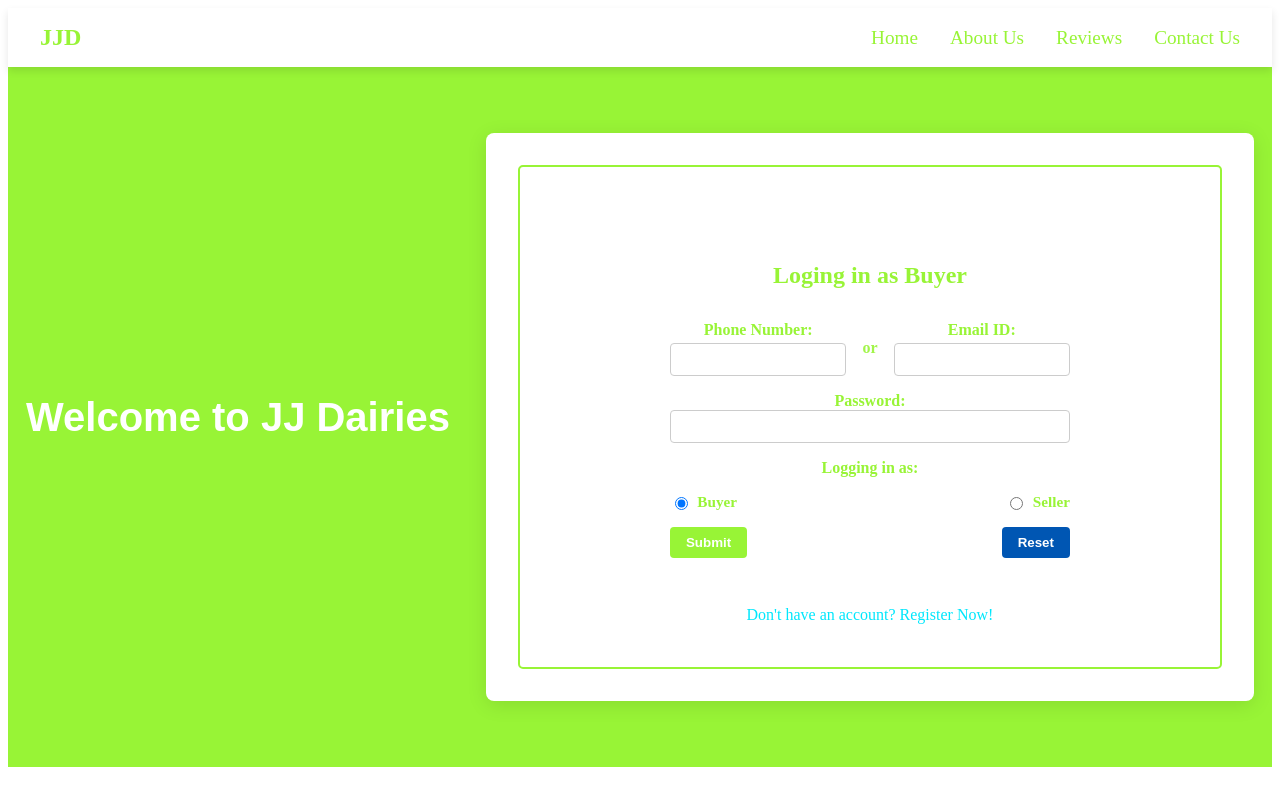
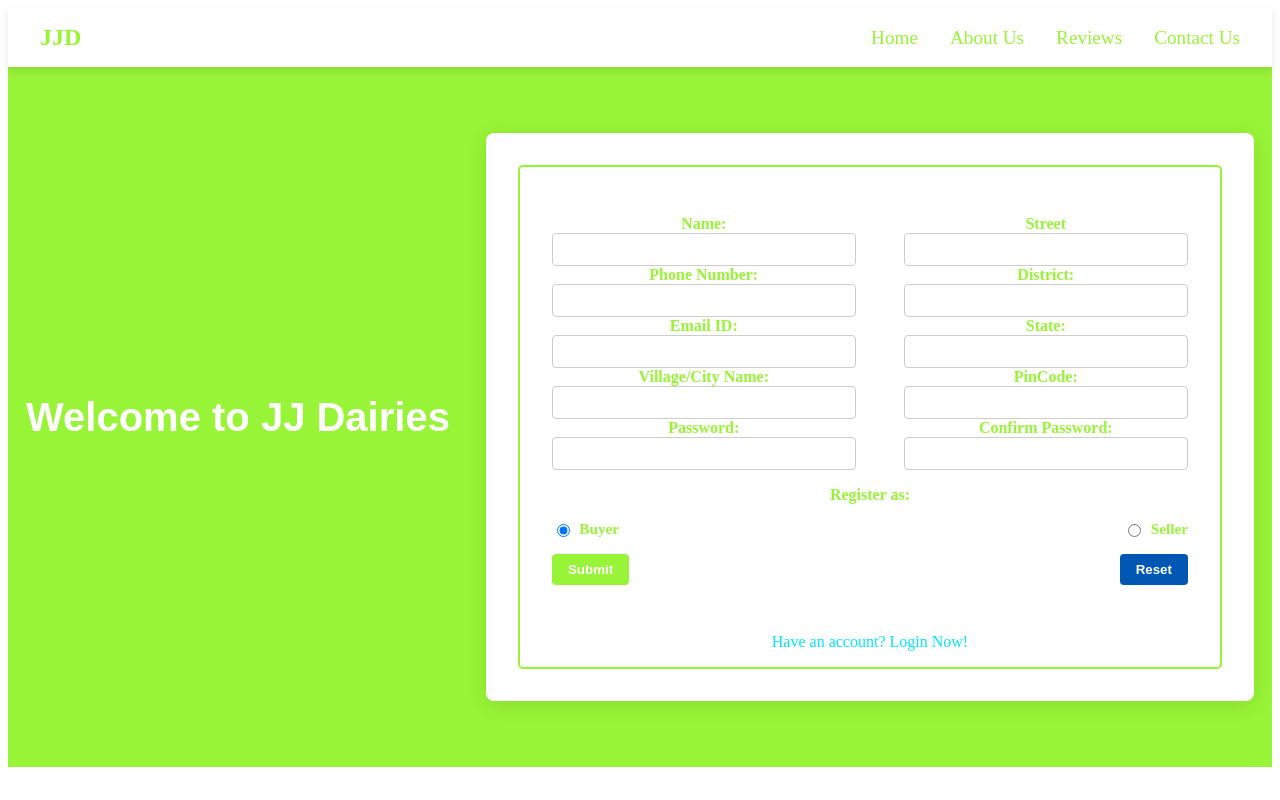
Before and after one commit to gvram13541/JJD, a React (Vite) app in the folder Frontend/: page / in a window 1280 px wide. Both pictures are taken after a click on the link "Don't have an account? Register Now!". Shown: the top 800 px of the page. Built offline with nearby package versions, Linux system fonts and the light colour scheme.

Commit message:
fixed the logic to render the login and register pages

```diff
--- a/Frontend/src/components/login.jsx
+++ b/Frontend/src/components/login.jsx
@@ -1,7 +1,9 @@
 import { useState } from 'react';
 import '../styles/login.css';
 
-function Login() {
+import Register from './register';
+
+function Login({setComp}) {
     const [role, setRole] = useState('buyer');
     const [message, setMessage] = useState('Loging in as Buyer');
 
@@ -71,7 +73,16 @@ function Login() {
             </form>
 
             <div className="registerPrompt">
-                <a href="#">Don't have an account? Register Now!</a>
+                <a
+                    onClick={(e) => {
+                        e.preventDefault();
+                        setComp("register")
+                    }
+
+                    }
+                >
+                    Don't have an account? Register Now!
+                </a>
             </div>
         </div>
     );
--- /dev/null
+++ b/Frontend/src/components/register.jsx
@@ -0,0 +1,98 @@
+import { useState } from 'react';
+import '../styles/register.css';
+
+function Register({setComp}) {
+    const [role, setRole] = useState('buyer');
+
+    const handleRoleChange = (event) => {
+        const value = event.target.value;
+        setRole(value);
+    };
+
+    return (
+        <div className="register">
+            <form action="#" method="POST" className="registerForm">
+
+                <div className='sets'>
+                    <div className='set1'>
+                        <label htmlFor="emailid">Name:</label>
+                        <input type="text" id="name" name="name" />
+
+                        <label htmlFor="pnumber">Phone Number:</label>
+                        <input type="text" id="pnumber" name="pnumber" />
+
+                        <label htmlFor="emailid">Email ID:</label>
+                        <input type="text" id="emailid" name="email" />
+
+                        <label htmlFor="village">Village/City Name:</label>
+                        <input type="text" id="village" name="village" />
+
+                        <label htmlFor="password">Password:</label>
+                        <input type="password" id="password" name="password" />
+                    </div>
+
+                    <div className='set2'>
+                        <label htmlFor="street">Street</label>
+                        <input type="text" id="street" name="street" />
+
+                        <label htmlFor="district">District:</label>
+                        <input type="text" id="district" name="district" />
+
+                        <label htmlFor="state">State:</label>
+                        <input type="text" id="state" name="state" />
+
+                        <label htmlFor="pincode">PinCode:</label>
+                        <input type="text" id="pincode" name="pincode" />
+
+                        <label htmlFor="cpassword">Confirm Password:</label>
+                        <input type="password" id="cpassword" name="cpassword" />
+                    </div>
+                </div>
+
+                <label>Register as:</label>
+                <div className="radioGroup">
+                    <label>
+                        <input
+                            type="radio"
+                            name="role"
+                            value="buyer"
+                            checked={role === 'buyer'}
+                            onChange={handleRoleChange}
+                        />
+                        Buyer
+                    </label>
+                    <label>
+                        <input
+                            type="radio"
+                            name="role"
+                            value="seller"
+                            checked={role === 'seller'}
+                            onChange={handleRoleChange}
+                        />
+                        Seller
+                    </label>
+                </div>
+
+                <div className="formButtons">
+                    <input type="submit" value="Submit" />
+                    <input type="reset" value="Reset" />
+                </div>
+            </form>
+
+            <div className="loginPrompt">
+                <a
+                    onClick={(e) => {
+                        e.preventDefault();
+                        setComp("login")
+                    }
+
+                    }
+                >
+                    Have an account? Login Now!
+                </a>
+            </div>
+        </div>
+    );
+}
+
+export default Register;
--- a/Frontend/src/pages/welcome.jsx
+++ b/Frontend/src/pages/welcome.jsx
@@ -1,21 +1,32 @@
+import { useState } from 'react';
+
 import Login from '../components/login'
+import Register from '../components/register'
 
 import '../styles/welcome.css'
 // import dairyImage from '../assets/Dairy-Products.webp';
 
 
 function Welcome() {
+    const [comp, setComp] = useState("login");
+    const [message, setMessage] = useState("Welcome Back to JJ Dairies");
+
     return (
         <>
             <div className='welcomePage'>
                 <div className='heading'>
-                    <h1>Welcome to JJ Dairies</h1>
+                    {comp === "login" && <h1>Welcome Back to JJ Dairies</h1>}
+                    {comp === "register" && <h1>Welcome to JJ Dairies</h1>}
                 </div>
 
                 <div className="welcome">
                     <div className="side1">
-                        <Login />
+                        {comp === "login" && <Login setComp={setComp} />}
+                        {comp === "register" && <Register setComp={setComp} />}
                     </div>
+                    {/* <div className="side2">
+                        <Register />
+                    </div> */}
                 </div>
             </div>
         </>
--- /dev/null
+++ b/Frontend/src/styles/register.css
@@ -0,0 +1,130 @@
+.register {
+  display: flex;
+  flex-direction: column;
+  align-items: center;
+  justify-content: center;
+  padding: 2rem;
+}
+
+.sets {
+    display: flex;
+    flex-direction: row;
+    align-items: center;
+    justify-content: space-between;
+    width: 100%;
+    column-gap: 3rem;
+}
+
+/* .set1,
+.set2 {
+    display: flex;
+    flex-direction: column;
+    gap: 0.5rem;
+    flex: 1 1 0;
+    min-width: 0;
+} */
+
+.registerForm {
+  padding: 2rem 3rem;
+  border-radius: 8px;
+  width: 100%;
+  max-width: 700px;
+  display: flex;
+  flex-direction: column;
+  gap: 1rem;
+  color: #98f436;
+}
+
+.registerForm h2 {
+  text-align: center;
+  margin-bottom: 1rem;
+}
+
+.registerForm input[type="text"],
+.registerForm input[type="password"] {
+  padding: 0.5rem;
+  border: 1px solid #ccc;
+  border-radius: 4px;
+  width: 100%;
+  box-sizing: border-box;
+}
+
+.radioGroup {
+  display: flex;
+  justify-content: space-between;
+  gap: 1rem;
+}
+
+.radioGroup label {
+  display: flex;
+  align-items: center;
+  gap: 0.4rem;
+  font-size: 0.95rem;
+}
+
+.formButtons {
+  display: flex;
+  justify-content: space-between;
+}
+
+.formButtons input {
+  padding: 0.5rem 1rem;
+  border: none;
+  background-color: #98f436;
+  color: white;
+  font-weight: bold;
+  border-radius: 4px;
+  cursor: pointer;
+  transition: background-color 0.2s;
+}
+
+.formButtons input[type="reset"] {
+  background-color: #0056b3;
+}
+
+.formButtons input:hover {
+  background-color: #0056b3;
+}
+
+.formButtons input[type="reset"]:hover {
+  background-color: #98f436;
+}
+
+.loginPrompt{
+  margin-top: 1rem;
+  text-align: center;
+}
+
+.loginPrompt a {
+  text-decoration: none;
+  color: #01e7fc;
+  font-weight: 500;
+}
+
+.loginPrompt a:hover{
+  text-decoration: underline;
+}
+
+.username {
+  display: flex;
+  flex-direction: row;
+  gap: 0.75rem;
+  align-items: flex-start;
+  width: 100%;
+  justify-content: space-between;
+}
+
+.username .field {
+  display: flex;
+  flex-direction: column;
+  gap: 0.25rem;
+  flex: 1;
+  min-width: 0;
+}
+
+.username .or {
+  align-self: center;
+  white-space: nowrap;
+  padding: 0 0.25rem;
+  color: rgba(152, 244, 54, 0.9);
+}
```
Also changed, not shown: 1 other file (tests, documents, lock files or other folders).
